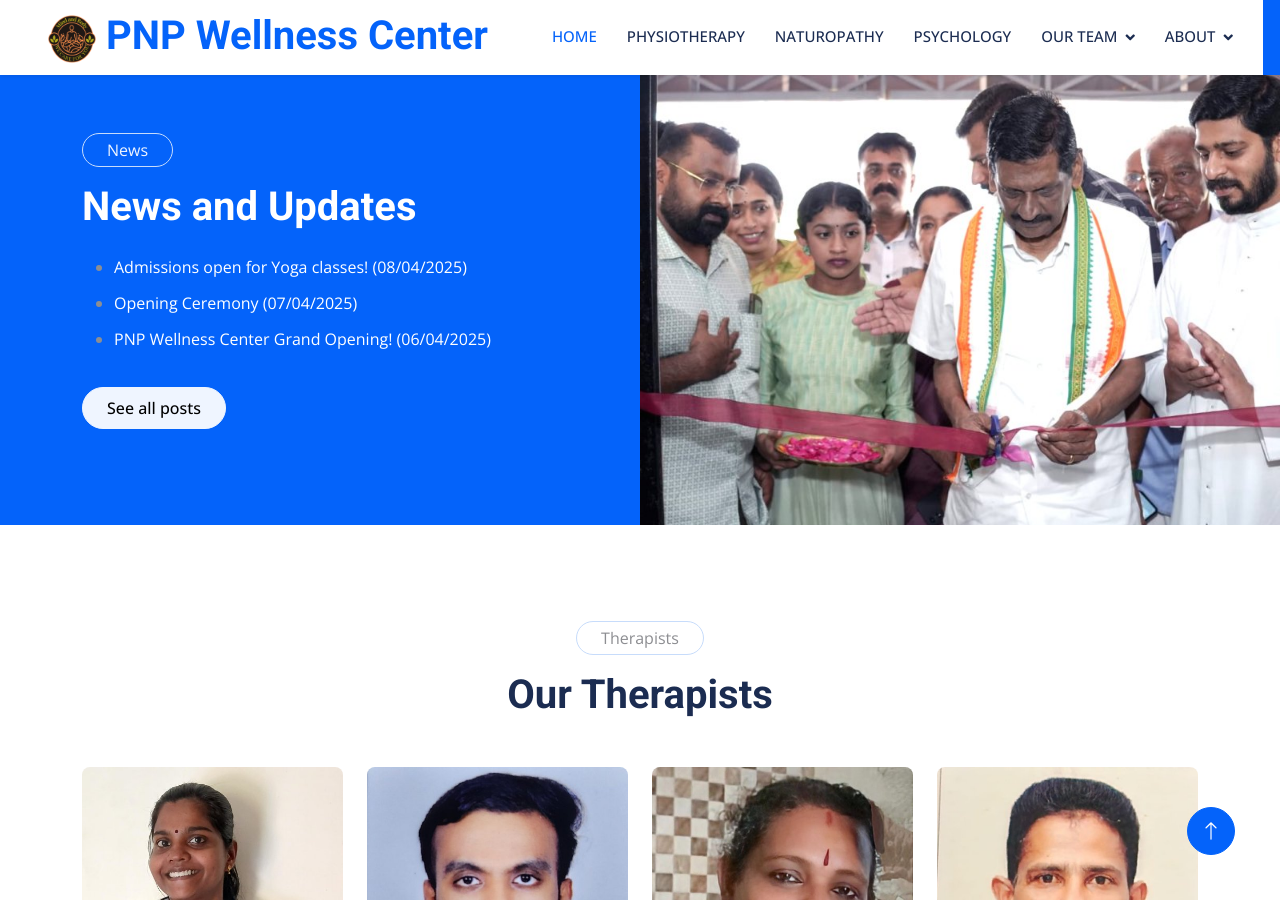
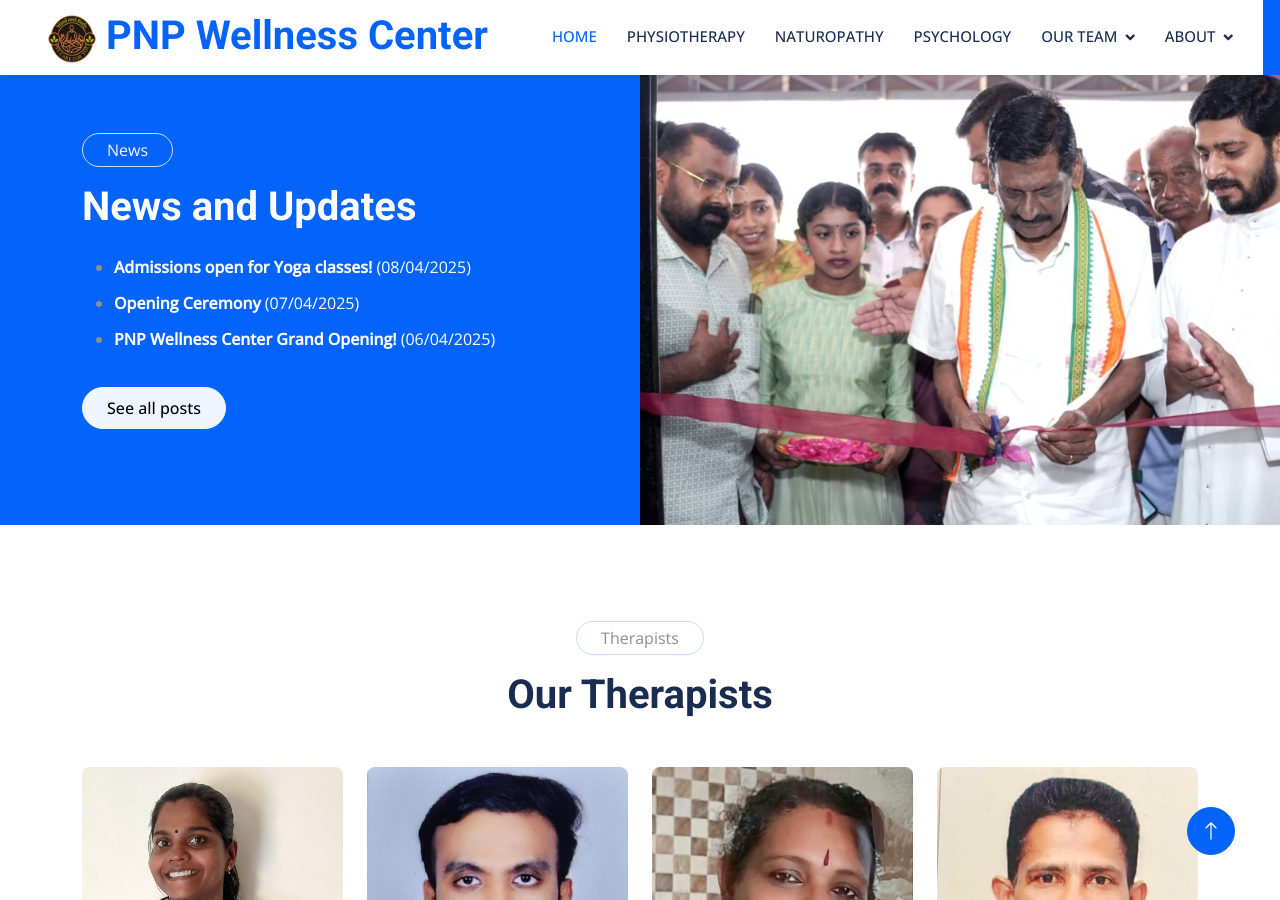
Before and after one commit to betsyrosethomas/betsyrosethomas.github.io, a Jekyll site: the page built from index.html, in a window 1280 px wide and 900 px high, scrolled down 2271 px. Built offline with Jekyll 4.4.1, drawn with Linux system fonts in a browser that asks for light colours; nearby versions of some CDN libraries.

Commit message:
Update posts-list-frontpage.html

```diff
--- a/_includes/posts-list-frontpage.html
+++ b/_includes/posts-list-frontpage.html
@@ -14,7 +14,7 @@
                             {% for post in site.posts limit:5  %}
                             <li>
                                 <p class="text-white mb-2 pb-1">
-                                    <a href="{{ post.url | relative_url }}" class="text-white">{{ post.title }}</a> ({{ post.date | date: "%d/%m/%Y" }})
+                                    <a href="{{ post.url | relative_url }}" class="text-white"><b>{{ post.title }}</b></a> ({{ post.date | date: "%d/%m/%Y" }})
                                 </p>
                             </li>
                             {% endfor %}
```
